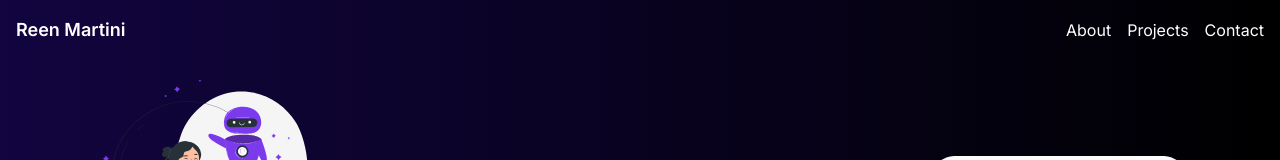
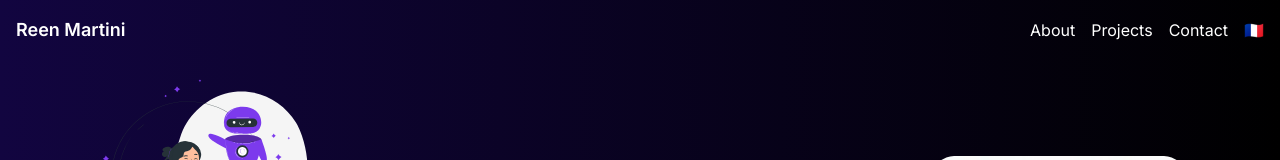
Before and after one commit to rmartini-01/portfolio, a Next.js app: page / in a window 1280 px wide. Shown: the top 160 px of the page. Built offline with nearby package versions, Linux system fonts and the light colour scheme.

Commit message:
translation

```diff
--- a/package.json
+++ b/package.json
@@ -12,10 +12,12 @@
     "autoprefixer": "10.4.15",
     "eslint": "8.48.0",
     "eslint-config-next": "13.4.19",
+    "i18next": "^23.4.6",
     "next": "13.4.19",
     "postcss": "8.4.28",
     "react": "18.2.0",
     "react-dom": "18.2.0",
+    "react-i18next": "^13.2.0",
     "react-slick": "^0.29.0",
     "slick-carousel": "^1.8.1",
     "tailwindcss": "3.3.3"
--- a/src/app/components/About-me.js
+++ b/src/app/components/About-me.js
@@ -3,6 +3,7 @@
 import React from "react";
 import Image from "next/image";
 import WorkingIcon from "../../../public/workingIcon";
+import { useTranslation, withTranslation } from "react-i18next";
 
 const handleButtonClick = () => {
   // Open the default email client with a pre-filled email
@@ -11,6 +12,8 @@ const handleButtonClick = () => {
 };
 
 const AboutMe = () => {
+  const { t, i18n } = useTranslation();
+
   return (
     <section
       id="about-me"
@@ -24,18 +27,19 @@ const AboutMe = () => {
         <div className="flex md:flex-row gap-5 flex-col items-center ">
           <div className="pt-40 gap-2 mt-16 z-10 ">
             <p className="text-2xl md:text-4xl font-bold text-center md:text-left font-custom mb-2">
-              Hey, I'm Reen Martini
+              {t("Hey, I'm Reen Martini")}
             </p>
             <p className="text-lg md:text-xl md:text-left text-center font-custom flex flex-col items-center gap-5 md:flex-row">
-              I'm about to graduate from the University of Paris Cité with a
-              Master's degree in Computer Science - Languages & Programming.
+              {t(
+                "I'm about to graduate from the University of Paris Cité with a Master's degree in Computer Science - Languages & Programming."
+              )}
               <br />
             </p>
           </div>
 
           <Image
             src="/me.jpg" // Path to your image in the public directory
-            alt="Description of the image"
+            alt="Reen MARTINI"
             width={250} // Desired width of the image
             height={200} // Desired height of the image
             style={{
@@ -47,11 +51,11 @@ const AboutMe = () => {
           className="bg-purple-500 w-fit p-4 rounded-xl hover:bg-purple-600 "
           onClick={handleButtonClick}
         >
-          Work with me
+          {t("Work with me")}
         </button>
       </div>
     </section>
   );
 };
 
-export default AboutMe;
+export default withTranslation()(AboutMe);
--- a/src/app/components/Modal.js
+++ b/src/app/components/Modal.js
@@ -1,6 +1,8 @@
 import React from "react";
+import { useTranslation, withTranslation } from "react-i18next";
 
 const Modal = ({ onClose, children }) => {
+  const { t, i18n } = useTranslation();
   return (
     <div className="fixed inset-0 flex justify-center items-center z-50">
       <div className="bg-black p-4 flex flex-col rounded-lg shadow-lg max-h-full w-full max-w-screen-lg">
@@ -8,7 +10,7 @@ const Modal = ({ onClose, children }) => {
           className="self-end text-gray-500 hover:text-gray-700"
           onClick={onClose}
         >
-          Close
+          {t("Close")}
         </button>
         <div className="overflow-y-auto flex flex-col justify-center items-center h-full">
           {children}
@@ -18,4 +20,4 @@ const Modal = ({ onClose, children }) => {
   );
 };
 
-export default Modal;
+export default withTranslation()(Modal);
--- a/src/app/components/Navbar.js
+++ b/src/app/components/Navbar.js
@@ -1,31 +1,45 @@
 // components/Navbar.js
+"use client";
 
-import React from "react";
+import React, { useCallback } from "react";
+import i18n from "./i18n";
+import { useTranslation, withTranslation } from "react-i18next";
 
 const Navbar = () => {
+  const { t, i18n } = useTranslation();
+  const handleChangeLanguage = useCallback(() => {
+    const newLanguage = i18n.language === "en" ? "fr" : "en";
+    i18n.changeLanguage(newLanguage);
+  }, [i18n]);
   return (
     <nav className="p-4 gradient-purple">
-
       <div className="container  mx-auto flex justify-between items-center">
         <a href="#" className="text-white text-lg font-semibold">
           Reen Martini
         </a>
         <ul className="flex space-x-4">
-
           <li>
             <a href="#about-me" className="text-white hover:text-purple-500">
-              About
+              {t("About")}
             </a>
           </li>
           <li>
             <a href="#projects" className="text-white hover:text-purple-500">
-              Projects
+              {t("Projects")}
             </a>
           </li>
           <li>
             <a href="#contact" className="text-white hover:text-purple-500">
-              Contact
+              {t("Contact")}
             </a>
+          </li>
+          <li>
+            <button
+              className="text-white hover:text-purple-500"
+              onClick={handleChangeLanguage}
+            >
+              {i18n.language === "en" ? "🇫🇷" : "🇬🇧"}
+            </button>
           </li>
         </ul>
       </div>
@@ -33,4 +47,4 @@ const Navbar = () => {
   );
 };
 
-export default Navbar;
+export default withTranslation()(Navbar);
--- a/src/app/components/Projects.js
+++ b/src/app/components/Projects.js
@@ -1,42 +1,44 @@
 "use client";
-import React, {useState} from "react";
+import React, { useState } from "react";
 import ProjectCard from "./ProjectCard";
 import Modal from "./Modal";
 import VideoBackground from "./VideoBackground";
+import { useTranslation, withTranslation } from "react-i18next";
 const Projects = () => {
+  const { t, i18n } = useTranslation();
   const projects = [
     {
       name: "NaviNinja",
       image: "/navininja.png",
-      description: "Find your itinerary !",
+      description: t("Find your itinerary !"),
       tech: "Java - JavaFX - IntelliJ - SceneBuilder",
       githubLink: "#",
     },
     {
       name: "Twisk",
       image: "/twisk.png",
-      description: "What if we looked at the world ?",
+      description: t("What if we looked at the world ?"),
       tech: "Java - JavaFX - C - IntelliJ ",
       githubLink: "https://github.com/rmartini-01/twisk",
     },
     {
       name: "Recettes de cocktails",
       image: "/recettes.png",
-      description: "The perfect website for your cocktails recipes!",
+      description: t("The perfect website for your cocktails recipes!"),
       tech: "PHP - SQL - HTML - CSS ",
       githubLink: "https://github.com/rmartini-01/cocktails",
     },
     {
       name: "SpaceJump",
       image: "/spaceJump.png",
-      description: "Game inspired by Doodle Jump ",
+      description: t("Game inspired by Doodle Jump "),
       tech: "C - SDL2 ",
       githubLink: "https://github.com/rmartini-01/spaceJump",
     },
     {
       name: "ShareCount",
       image: "/sharecount.png",
-      description: "Money pot manager",
+      description: t("Money pot manager"),
       tech: "C++ - QtCreator",
       githubLink: "https://github.com/rmartini-01/sharecount",
     },
@@ -44,7 +46,7 @@ const Projects = () => {
     {
       name: "Energy ",
       image: "/energy.png",
-      description: "Lights up",
+      description: t("Lights up"),
       tech: "Java - Swing",
       githubLink: "https://github.com/rmartini-01/energy",
     },
@@ -62,24 +64,28 @@ const Projects = () => {
     >
       <div className="relative z-10 ">
         <p className="text-lg glassEffect p-2 md:p-5  rounded-lg mb-4">
-          &#x26A0; This is a preview of some of the projects I have done during
-          my studies. I have worked on other projects making me gain skills not
-          only in other programming languages, frameworks and tools, but also in
-          methodology, teamwork and productivity. I am currently working on some
-          new projects that I unfortunately cannot share with you just yet...{" "}
+          &#x26A0;{" "}
+          {t(
+            "This is a preview of some of the projects I have done during my studies. I have worked on other projects making me gain skills not only in other programming languages, frameworks and tools, but also in methodology, teamwork and productivity. I am currently working on some new projects that I unfortunately cannot share with you just yet..."
+          )}{" "}
         </p>
 
         <div className=" realtive grid grid-cols-1 gap-4 md:grid-cols-2 lg:grid-cols-3">
           {projects.map((project, index) => (
-            <ProjectCard key={index} project={project}  onDemoButtonClick={toggleModal}/>
+            <ProjectCard
+              key={index}
+              project={project}
+              onDemoButtonClick={toggleModal}
+            />
           ))}
 
           {showModal && (
             <Modal onClose={toggleModal}>
               <h2 className="text-xl font-semibold mb-4">Oops...</h2>
               <p className="mb-2">
-                I can't share this repository, but here's a video presentation
-                of the app :)
+                {t(
+                  "I can't share this repository, but here's a video presentation of the app :)"
+                )}
               </p>
               <video controls className="max-w-[50%] h-auto">
                 <source src="/Navininja.mp4" type="video/mp4" />
@@ -94,4 +100,4 @@ const Projects = () => {
   );
 };
 
-export default Projects;
+export default withTranslation()(Projects);
--- a/src/app/components/Skills.js
+++ b/src/app/components/Skills.js
@@ -1,14 +1,17 @@
+"use client";
 import React from "react";
 import SliderComponent from "./SliderComponent";
+import { useTranslation, withTranslation } from "react-i18next";
 
 const Skills = ({ onClose, children }) => {
+  const { t, i18n } = useTranslation();
   return (
     <section
       id="Skills"
       className="text-center flex flex-col justify-between m-14"
     >
       <h2 className="text-2xl md:text-4xl font-bold font-custom text-white">
-        But that's not all !
+        {t("But that's not all !")}
       </h2>
 
       <SliderComponent />
@@ -16,4 +19,4 @@ const Skills = ({ onClose, children }) => {
   );
 };
 
-export default Skills;
+export default withTranslation()(Skills);
--- a/src/app/components/SliderComponent.js
+++ b/src/app/components/SliderComponent.js
@@ -5,8 +5,11 @@ import "slick-carousel/slick/slick.css";
 import "slick-carousel/slick/slick-theme.css";
 import IconArrowLeftSquare from "../../../public/leftArrowIcon";
 import IconArrowRightSquare from "../../../public/RightArrowIcon";
+import { useTranslation, withTranslation } from "react-i18next";
 
 const SliderComponent = () => {
+  const { t, i18n } = useTranslation();
+
   const settings = {
     dots: true,
     infinite: true,
@@ -25,7 +28,7 @@ const SliderComponent = () => {
       <div className=" text-white text-left z-20 ">
         <div className=" flex flex-col justify-between">
           <p className="mt-4 mb-4">
-              I have also worked on projects using these languages:
+            {t("I have also worked on projects using these languages")}
           </p>
           <ul className="grid grid-cols-1 gap-4 md:grid-cols-2 lg:grid-cols-3">
             <li className=" glassEffect text-white py-2 px-4 rounded-lg text-center">
@@ -52,7 +55,7 @@ const SliderComponent = () => {
 
       {/* Second Slide */}
       <div className=" text-white z-20">
-          <p className="mt-4 mb-4"> And these tools and frameworks</p>
+        <p className="mt-4 mb-4"> {t("And these tools and frameworks")}</p>
         <ul className="grid grid-cols-1 gap-4 md:grid-cols-2 lg:grid-cols-3">
           <li className="glassEffect text-white py-2 px-4 rounded-lg text-center">
             JetBrains
@@ -87,7 +90,7 @@ const SliderComponent = () => {
 
       {/* Third Slide */}
       <div className=" text-white z-20">
-          <p className="m-4">Sometimes I design my own projects with</p>
+        <p className="m-4">{t("Sometimes I design my own projects with")}</p>
         <ul className="grid grid-cols-1 gap-4 md:grid-cols-2 lg:grid-cols-3">
           <li className="glassEffect text-white py-2 px-4 rounded-lg text-center">
             Figma
@@ -101,4 +104,4 @@ const SliderComponent = () => {
   );
 };
 
-export default SliderComponent;
+export default withTranslation()(SliderComponent);
--- a/src/app/components/WorkWithMe.js
+++ b/src/app/components/WorkWithMe.js
@@ -4,6 +4,7 @@ import EmailSVG from "../../../public/emailIcon";
 import GithubSVG from "../../../public/githubIcon";
 import LinkedInSVG from "../../../public/linkedInIcon";
 import IconFilePdf from "../../../public/pdfIcon";
+import { useTranslation, withTranslation } from "react-i18next";
 
 const handleButtonClick = () => {
   // Open the default email client with a pre-filled email
@@ -12,10 +13,12 @@ const handleButtonClick = () => {
 };
 
 const WorkWithMe = () => {
+  const { t, i18n } = useTranslation();
+
   return (
     <div id="contact" className="w-full justify-between items-center mb-24  ">
       <h2 className="text-4xl text-white text-center font-bold mt-10 m-4 font-custom">
-        Work with me !
+        {t("Work with me")}
       </h2>
 
       <div
@@ -27,7 +30,7 @@ const WorkWithMe = () => {
           onClick={handleButtonClick}
         >
           <EmailSVG />
-          Send me an email
+          {t("Send me an email")}
         </button>
         <button className="flex gap-4 items-center bg-gray-700 font-custom hover:bg-gray-800 text-white font-bold py-2 px-4 rounded-lg">
           <GithubSVG />
@@ -37,9 +40,11 @@ const WorkWithMe = () => {
         <button className="flex gap-4 items-center bg-white hover:bg-gray-100 font-custom text-black font-bold py-2 px-4 rounded-lg">
           <LinkedInSVG />
           <a href="https://www.linkedin.com/in/reen-martini-44b84917b/">
-            Find me on LinkedIn
+            {t("Find me on LinkedIn")}
           </a>
         </button>
+
+        {i18n.language === "fr" ? (
           <button className="flex gap-4 items-center bg-red-700 hover:bg-red-800 text-white font-custom font-bold py-2 px-4 rounded-lg">
             <a
               href="/frCV.pdf" // Replace with the actual path to your PDF file
@@ -50,6 +55,7 @@ const WorkWithMe = () => {
               French resume
             </a>
           </button>
+        ) : (
           <button className="flex gap-4 items-center bg-red-700 hover:bg-red-800 text-white font-custom font-bold py-2 px-4 rounded-lg">
             <a
               href="/enCV.pdf" // Replace with the actual path to your PDF file
@@ -60,9 +66,10 @@ const WorkWithMe = () => {
               English resume
             </a>
           </button>
+        )}
       </div>
     </div>
   );
 };
 
-export default WorkWithMe;
+export default withTranslation()(WorkWithMe);
--- /dev/null
+++ b/src/app/components/i18n.js
@@ -0,0 +1,79 @@
+// i18n.js
+import i18n from "i18next";
+import { initReactI18next } from "react-i18next";
+
+const resources = {
+  en: {
+    translation: {
+      About: "About",
+      Projects: "Projects",
+      Contact: "Contact",
+      "Hey, I'm Reen Martini": "Hey, I'm Reen Martini",
+      "I'm about to graduate from the University of Paris Cité with a Master's degree in Computer Science - Languages & Programming.":
+        "I'm about to graduate from the University of Paris Cité with a Master's degree in Computer Science - Languages & Programming.",
+      "Work with me": "Work with me",
+      Close: "Close",
+      "Find your itinerary !": "Find your itinerary !",
+      "What if we looked at the world ?": "What if we looked at the world ?",
+      "The perfect website for your cocktails recipes!":
+        "The perfect website for your cocktails recipes!",
+      "Game inspired by Doodle Jump ": "Game inspired by Doodle Jump",
+      "Money pot manager": "Money pot manager",
+      "Lights up": "Lights up",
+      "This is a preview of some of the projects I have done during my studies. I have worked on other projects making me gain skills not only in other programming languages, frameworks and tools, but also in methodology, teamwork and productivity. I am currently working on some new projects that I unfortunately cannot share with you just yet...":
+        "This is a preview of some of the projects I have done during my studies. I have worked on other projects making me gain skills not only in other programming languages, frameworks and tools, but also in methodology, teamwork and productivity. I am currently working on some new projects that I unfortunately cannot share with you just yet...",
+      "I can't share this repository, but here's a video presentation of the app :)":
+        "I can't share this repository, but here's a video presentation of the app :)",
+      "But that's not all !": "But that's not all !",
+      "I have also worked on projects using these languages":
+        "I have also worked on projects using these languages",
+      "And these tools and frameworks": "And these tools and frameworks",
+      "Sometimes I design my own projects with":
+        "Sometimes I design my own projects with",
+        "Send me an email": "Send me an email",
+        "Find me on LinkedIn": "Find me on LinkedIn",
+    },
+  },
+  fr: {
+    translation: {
+      About: "À propos",
+      Projects: "Projets",
+      Contact: "Contact",
+      "Hey, I'm Reen Martini": "Salut, je suis Reen Martini",
+      "I'm about to graduate from the University of Paris Cité with a Master's degree in Computer Science - Languages & Programming.":
+        "Je suis sur le point de terminer mes études à l'Université de Paris Cité avec un master en informatique - Langages et programmation.",
+      "Work with me": "Travailler avec moi",
+      Close: "Fermer",
+      "Find your itinerary !": "Trouvez votre itinéraire !",
+      "What if we looked at the world ?": "Et si on regardait le monde ?",
+      "The perfect website for your cocktails recipes!":
+        "Le site parfait pour vos recettes de cocktails !",
+      "Game inspired by Doodle Jump ": "Jeu inspiré de Doodle Jump",
+      "Money pot manager": "Gestionnaire de cagnotte",
+      "Lights up": "Allumez les lumières",
+      "This is a preview of some of the projects I have done during my studies. I have worked on other projects making me gain skills not only in other programming languages, frameworks and tools, but also in methodology, teamwork and productivity. I am currently working on some new projects that I unfortunately cannot share with you just yet...":
+        "Ceci est un aperçu de certains des projets que j'ai réalisés pendant mes études. J'ai travaillé sur d'autres projets qui m'ont permis d'acquérir des compétences non seulement dans d'autres langages de programmation, frameworks et outils, mais aussi en méthodologie, travail d'équipe et productivité. Je travaille actuellement sur de nouveaux projets que je ne peux malheureusement pas encore partager avec vous...",
+      "I can't share this repository, but here's a video presentation of the app :)":
+        "Je ne peux pas partager ce dépôt, mais voici une vidéo de présentation de l'application :)",
+      "But that's not all !": "Mais ce n'est pas tout !",
+      "I have also worked on projects using these languages:":
+        "J'ai également travaillé sur des projets utilisant ces langages ",
+      "And these tools and frameworks": "Et ces outils et frameworks",
+      "Sometimes I design my own projects with":
+        "Parfois, je design mes propres projets avec",
+        "Send me an email": "Envoyez-moi un email",
+        "Find me on LinkedIn": "Retrouvez-moi sur LinkedIn",
+    },
+  },
+};
+
+i18n.use(initReactI18next).init({
+  lng: "en", // Default language
+  resources,
+  fallbackLng: "en",
+  interpolation: {
+    escapeValue: false,
+  },
+});
+
+export default i18n;
```
Also changed, not shown: 1 other file (tests, documents, lock files or other folders). Lines whose indentation alone changed are shown as unchanged.
